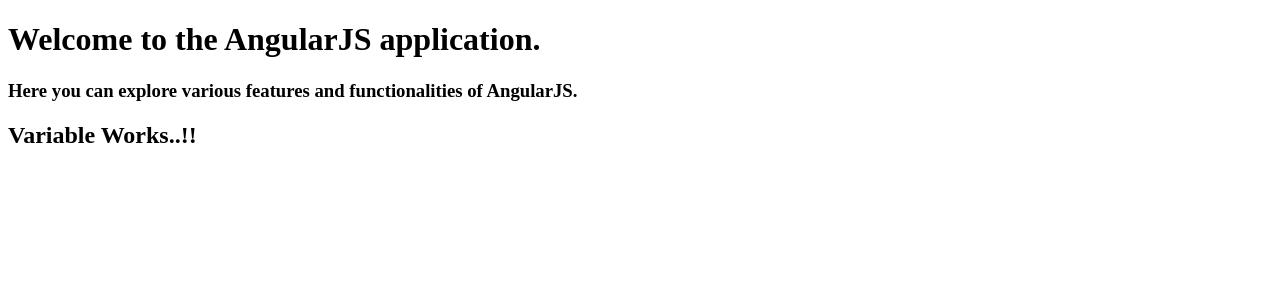
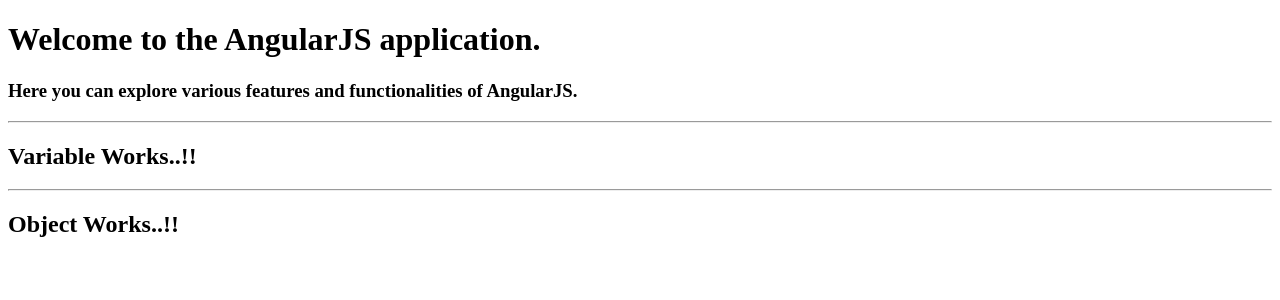
Before and after one commit to Sarita200/GFSS_angular1, an Angular app: page / in a window 1280 px wide. Shown: the top 300 px of the page. Built offline with nearby package versions, Linux system fonts and the light colour scheme.

Commit message:
object component created

```diff
--- a/src/app/app.html
+++ b/src/app/app.html
@@ -1,4 +1,6 @@
 <h1>Welcome to the AngularJS application.</h1>
 <h3>Here you can explore various features and functionalities of AngularJS.</h3>
-
+<hr/>
 <app-variable></app-variable>
+<hr/>
+<app-create-object></app-create-object>
--- a/src/app/app.ts
+++ b/src/app/app.ts
@@ -1,10 +1,11 @@
-import { Component } from '@angular/core';
+import { Component, createComponent } from '@angular/core';
 import { RouterOutlet } from '@angular/router';
 import { Variable } from './variable/variable';
+import { CreateObject } from './create-object/create-object';
 
 @Component({
   selector: 'app-root',
-  imports: [RouterOutlet , Variable],
+  imports: [RouterOutlet , Variable, CreateObject],
   templateUrl: './app.html',
   styleUrl: './app.css'
 })
--- /dev/null
+++ b/src/app/create-object/create-object.html
@@ -0,0 +1 @@
+<h2>Object Works..!!</h2>
```
Also changed, not shown: src/app/create-object/create-object.ts (added, +30 -0 lines), src/app/create-object/create-object.css (added), 1 other file (tests, documents, lock files or other folders).
